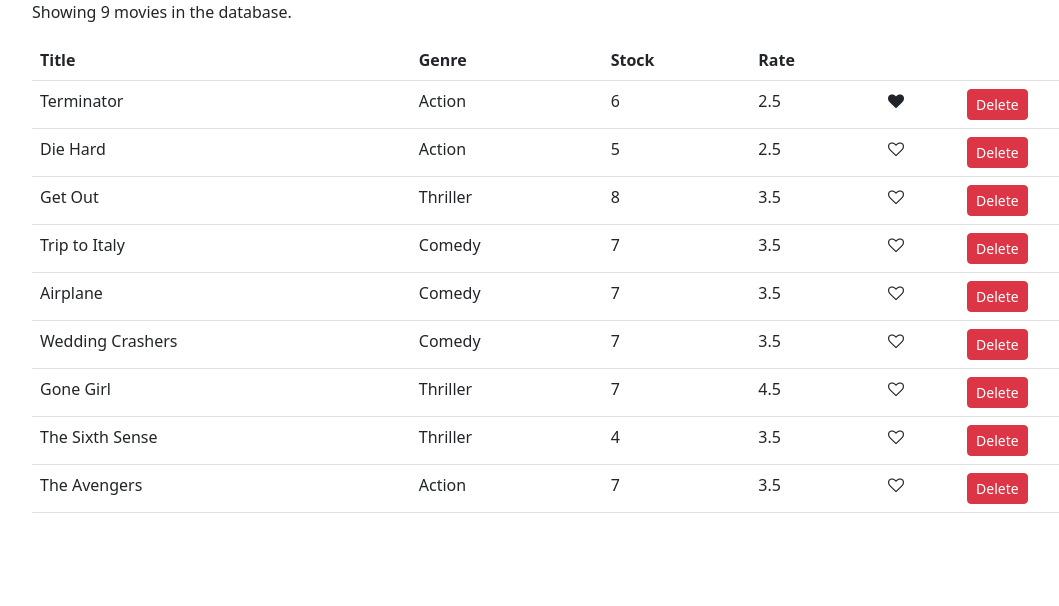
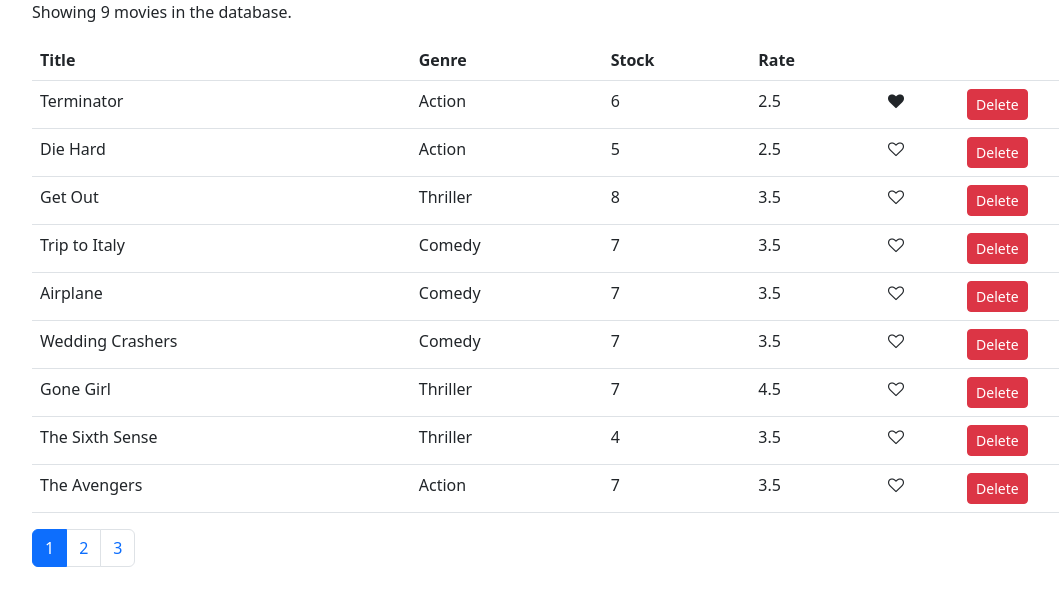
Before and after one commit to mukeshkr123/Vidly, a React (Create React App) app: page / in a window 1280 px wide. Shown: the top 606 px of the page, without its empty margins (50-1109 px from the left). Built offline with nearby package versions, Linux system fonts and the light colour scheme.

Commit message:
pagination 1st part page-count

```diff
--- a/package.json
+++ b/package.json
@@ -8,6 +8,7 @@
     "@testing-library/user-event": "^13.5.0",
     "bootstrap": "^5.2.3",
     "font-awesome": "^4.7.0",
+    "lodash": "^4.17.21",
     "react": "^18.2.0",
     "react-dom": "^18.2.0",
     "react-scripts": "5.0.1",
--- a/src/components/Movies.jsx
+++ b/src/components/Movies.jsx
@@ -1,10 +1,13 @@
 import React, { Component } from "react";
 import Like from "./common/Like";
 import { getMovies } from "../services/fakeMovieService";
+import Pagination from "./common/Pagination";
 
 class Movies extends Component {
   state = {
     movies: getMovies(),
+    pageSize: 4,
+    currentPage: 1,
   };
 
   handleDelete = (movie) => {
@@ -20,8 +23,13 @@
     this.setState({ movies });
   };
 
+  handlePageChange = (page) => {
+    this.setState({ currentPage: page });
+  };
+
   render() {
     const { length: count } = this.state.movies;
+    const { pageSize, currentPage } = this.state;
 
     if (count === 0) return <p>There are no movies in the database.</p>;
 
@@ -64,6 +72,12 @@
             ))}
           </tbody>
         </table>
+        <Pagination
+          itemsCount={count}
+          pageSize={pageSize}
+          onPageChange={this.handlePageChange}
+          currentPage={currentPage}
+        />
       </React.Fragment>
     );
   }
--- /dev/null
+++ b/src/components/common/Pagination.jsx
@@ -0,0 +1,32 @@
+import React from "react";
+import _ from "lodash";
+
+const Pagination = (props) => {
+  const { itemsCount, pageSize, currentPage, onPageChange } = props;
+  console.log(currentPage);
+
+  const PagesCount = Math.ceil(itemsCount / pageSize);
+
+  if (PagesCount === 1) return null;
+
+  const pages = _.range(1, PagesCount + 1);
+
+  return (
+    <nav>
+      <ul className="pagination">
+        {pages.map((page) => (
+          <li
+            key={page}
+            className={page === currentPage ? "page-item  active" : "page-item"}
+          >
+            <a onClick={() => onPageChange(page)} className="page-link">
+              {page}
+            </a>
+          </li>
+        ))}
+      </ul>
+    </nav>
+  );
+};
+
+export default Pagination;
```
Also changed, not shown: 1 other file (tests, documents, lock files or other folders).
